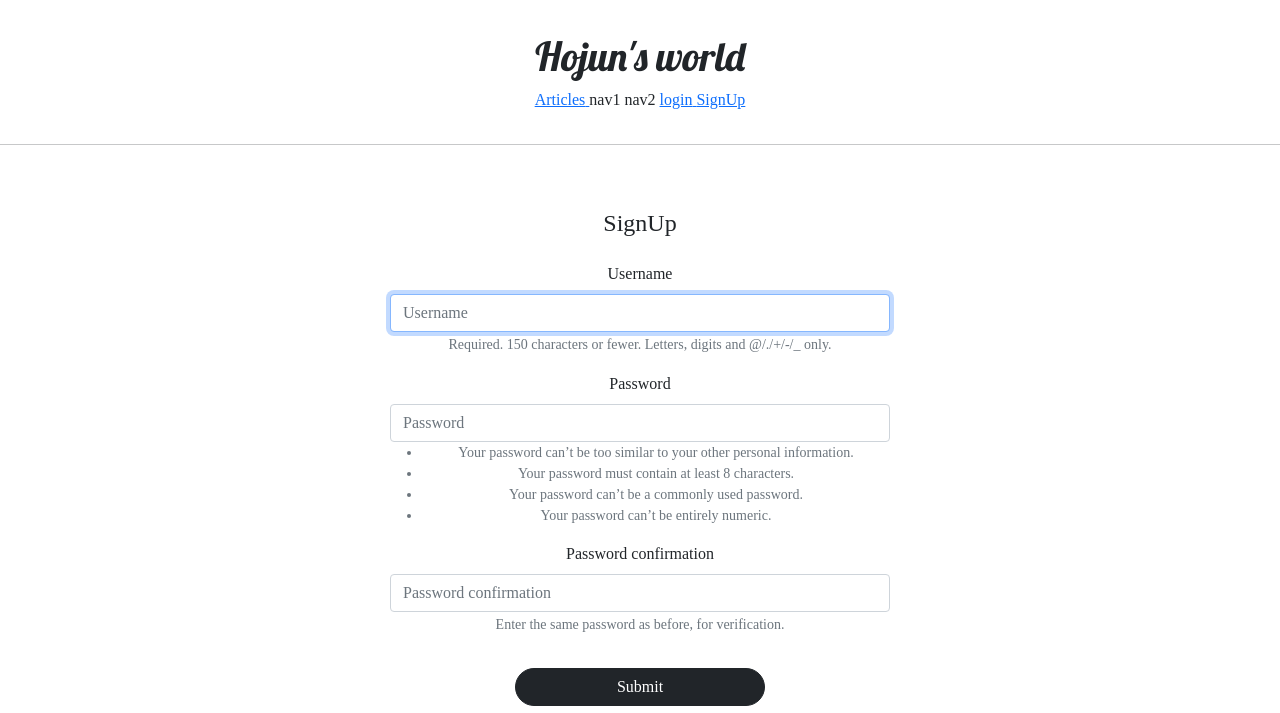
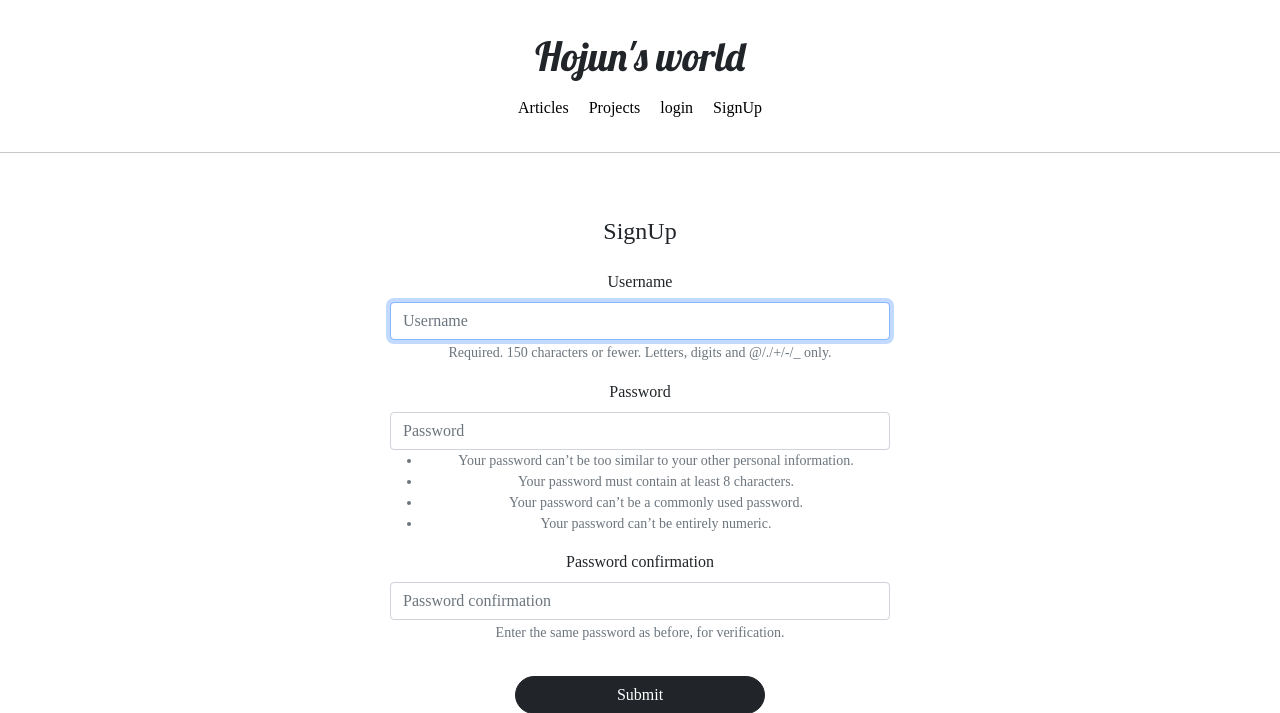
Before and after one commit to hojunkimdev/django_pinterest, a Django app: page /accounts/create/ in a window 1280 px wide. Shown: the top 713 px of the page. Run offline with Django 3.2, Linux system fonts and the light colour scheme; some libraries are stand-ins or nearby versions; some web fonts are replaced.

Commit message:
Update css, etc

```diff
--- a/accountapp/static/base.css
+++ b/accountapp/static/base.css
@@ -23,3 +23,21 @@
         font-size: 13px;
     }
 }
+
+a {
+    color: black;
+    text-decoration: none;
+}
+
+a:hover {
+    color: black;
+    text-decoration: none;
+}
+
+.header_nav {
+    margin: 0 0.5rem;
+}
+
+.header_navbar {
+    margin: 1rem 0;
+}
--- a/accountapp/templates/accountapp/detail.html
+++ b/accountapp/templates/accountapp/detail.html
@@ -5,7 +5,7 @@
         <div style="text-align:center; max-width: 500px; margin: 4rem auto;">
             {% if target_user.profile %}
                 <img src="{{ target_user.profile.image.url }}" alt=""
-                     style="height: 12rem; width: 12rem; border-radius: 20rem; margin-bottom: 2rem">
+                     style="height: 12rem; width: 12rem; border-radius: 20rem; margin-bottom: 2rem"; object-fit: cover;>
                 <h2 style="font-family: 'NanumSquareB">
                     {{ target_user.profile.nickname }}
                     {% if target_user == user %}
--- a/templates/header.html
+++ b/templates/header.html
@@ -2,24 +2,25 @@
     <div>
         <h1 class="pinterest_logo">Hojun's world</h1>
     </div>
-    <div>
-        <a href="{% url 'articleapp:list' %}">
+    <div class="header_navbar">
+        <a href="{% url 'articleapp:list' %}" class="header_nav">
             <span>Articles</span>
         </a>
-        <span>nav1</span>
-        <span>nav2</span>
+        <a href="{% url 'projectapp:list' %}" class="header_nav">
+            <span>Projects</span>
+        </a>
         {% if not user.is_authenticated %}
-            <a href="{% url 'accountapp:login' %}?next={{ request.path }}">
+            <a href="{% url 'accountapp:login' %}?next={{ request.path }}" class="header_nav">
                 <span>login</span>
             </a>
-            <a href="{% url 'accountapp:create' %}">
+            <a href="{% url 'accountapp:create' %}" class="header_nav">
                 <span>SignUp</span>
             </a>
         {% else %}
-            <a href="{% url 'accountapp:detail' pk=user.pk %}">
+            <a href="{% url 'accountapp:detail' pk=user.pk %}" class="header_nav">
                 <span>MyPage</span>
             </a>
-            <a href="{% url 'accountapp:logout' %}?next={{ request.path }}">
+            <a href="{% url 'accountapp:logout' %}?next={{ request.path }}" class="header_nav">
                 <span>logout</span>
             </a>
         {% endif %}
--- /dev/null
+++ b/templates/snippets/card_project.html
@@ -0,0 +1,6 @@
+<div style="display: block; text-align: center;">
+    <img src="{{ project.image.url }}" alt="">
+    <h5 class="mt-2" style="font-family: 'NanumSquareR';">
+        {{ project.title | truncatechars:8 }}
+    </h5>
+</div>
```
